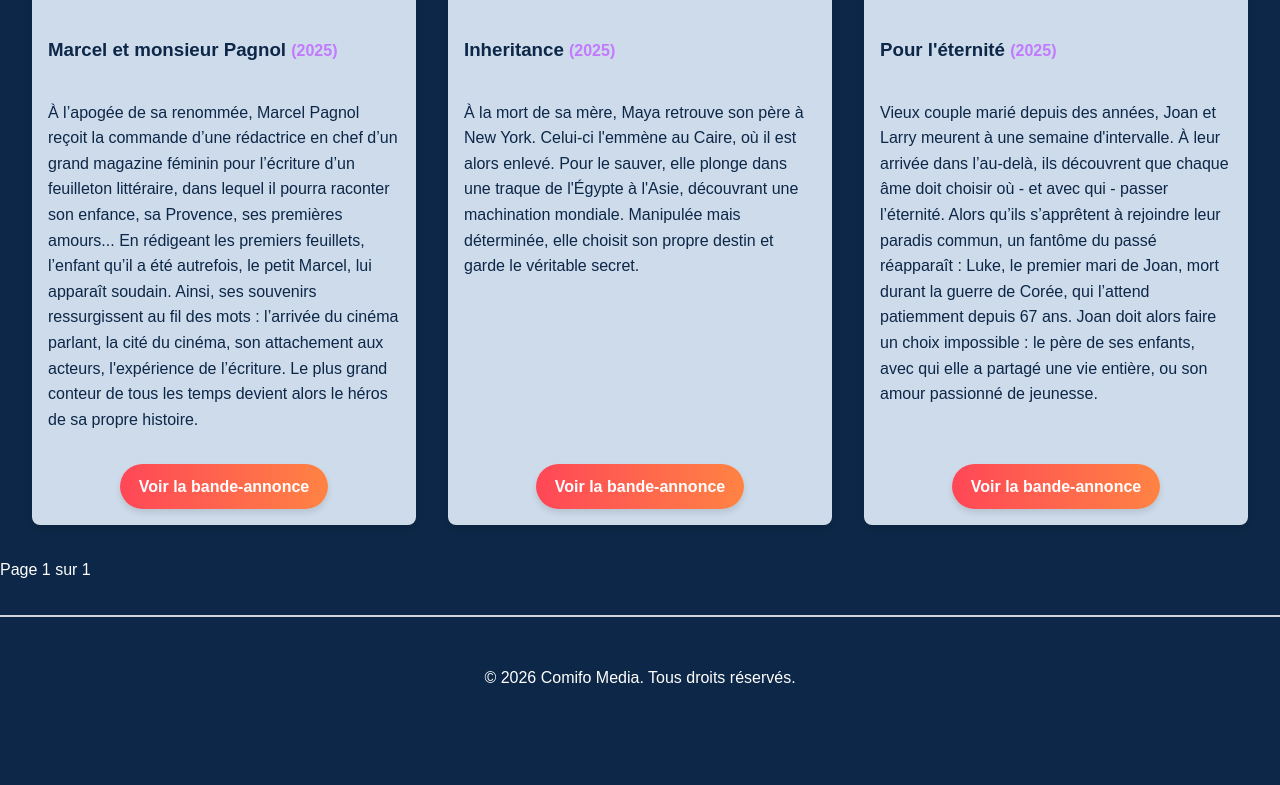
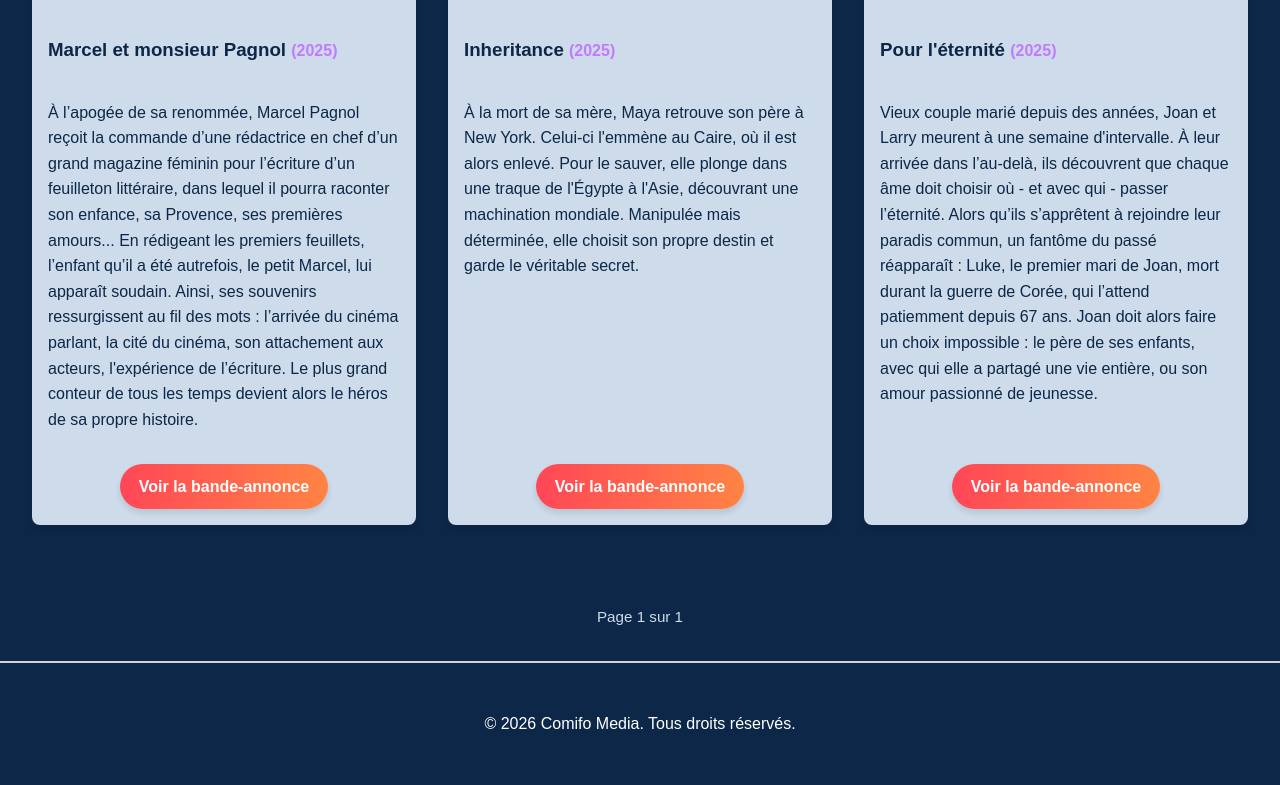
Before and after one commit to comifo-media/comifo-media, a Jekyll site: the page built from index.html, in a window 1280 px wide. Shown: the part 4432-5217 px from the top of the page. Built offline with Jekyll 4.4.1, drawn with Linux system fonts in a browser that asks for light colours; before the commit the page ends 5170 px from its top, so only the background shows below that.

Commit message:
Update style.css

```diff
--- a/assets/css/style.css
+++ b/assets/css/style.css
@@ -281,7 +281,33 @@
     text-align: center !important;
 }
 
-.pagination-num:not(.active):hover {
-  background-color: rgba(205, 219, 234, 0.5) !important;
+/* ========== PAGINATION SIMPLE ========== */
+
+.pagination-simple {
+  display: flex !important;
+  justify-content: center !important;
+  align-items: center !important;
+  gap: 2rem !important;
+  margin: 3rem 0 2rem 0 !important;
+  flex-wrap: wrap !important;
+}
+
+.pagination-simple-btn {
+  padding: 0.6rem 1.2rem !important;
+  background-color: rgba(205, 219, 234, 0.3) !important;
+  color: #CDDBEA !important;
+  text-decoration: none !important;
+  border-radius: 4px !important;
+  transition: background-color 0.3s ease !important;
+  font-weight: bold !important;
+}
+
+.pagination-simple-btn:hover {
+  background-color: rgba(205, 219, 234, 0.6) !important;
   color: white !important;
 }
+
+.pagination-info {
+  color: #CDDBEA !important;
+  font-size: 0.95rem !important;
+}
```
